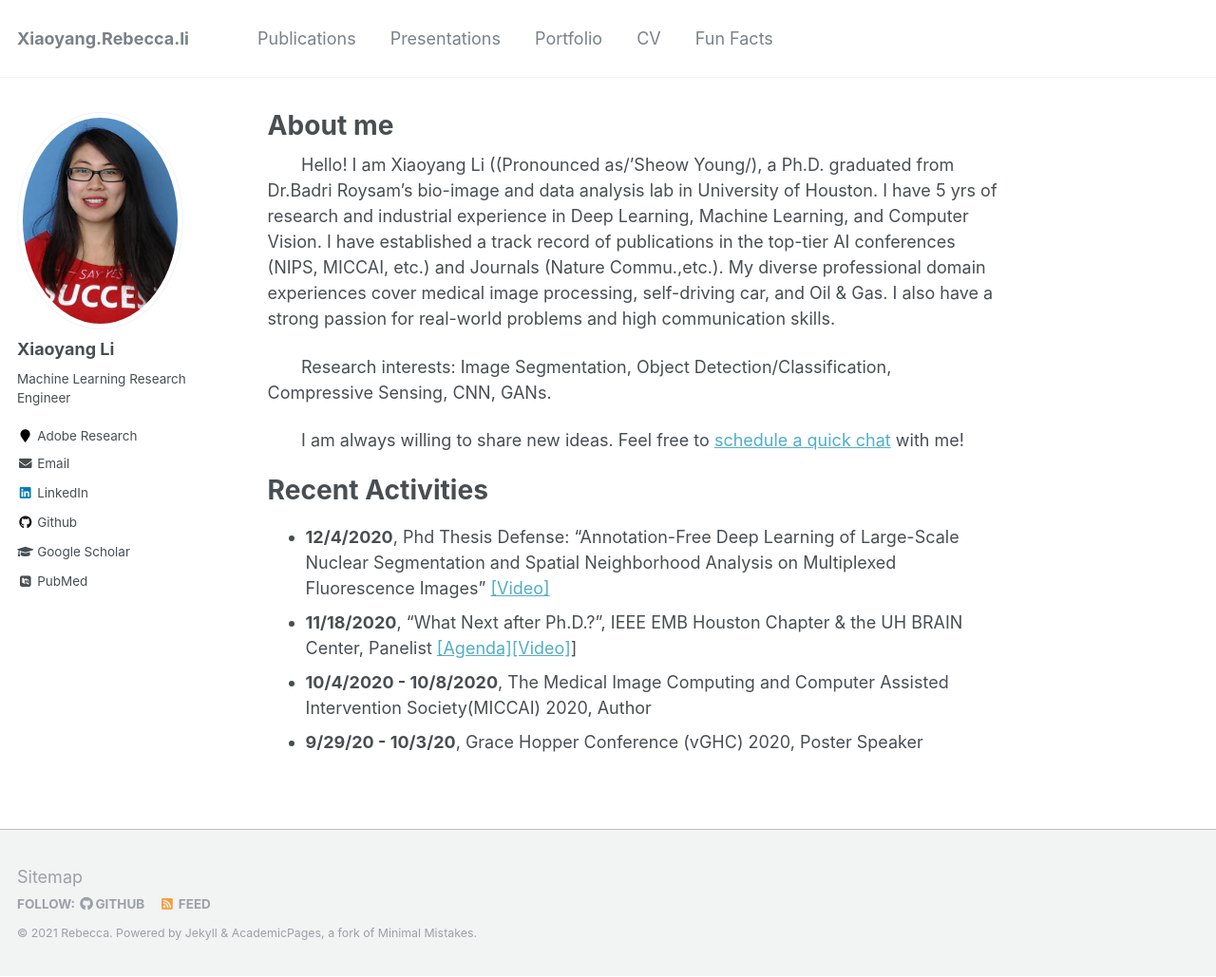
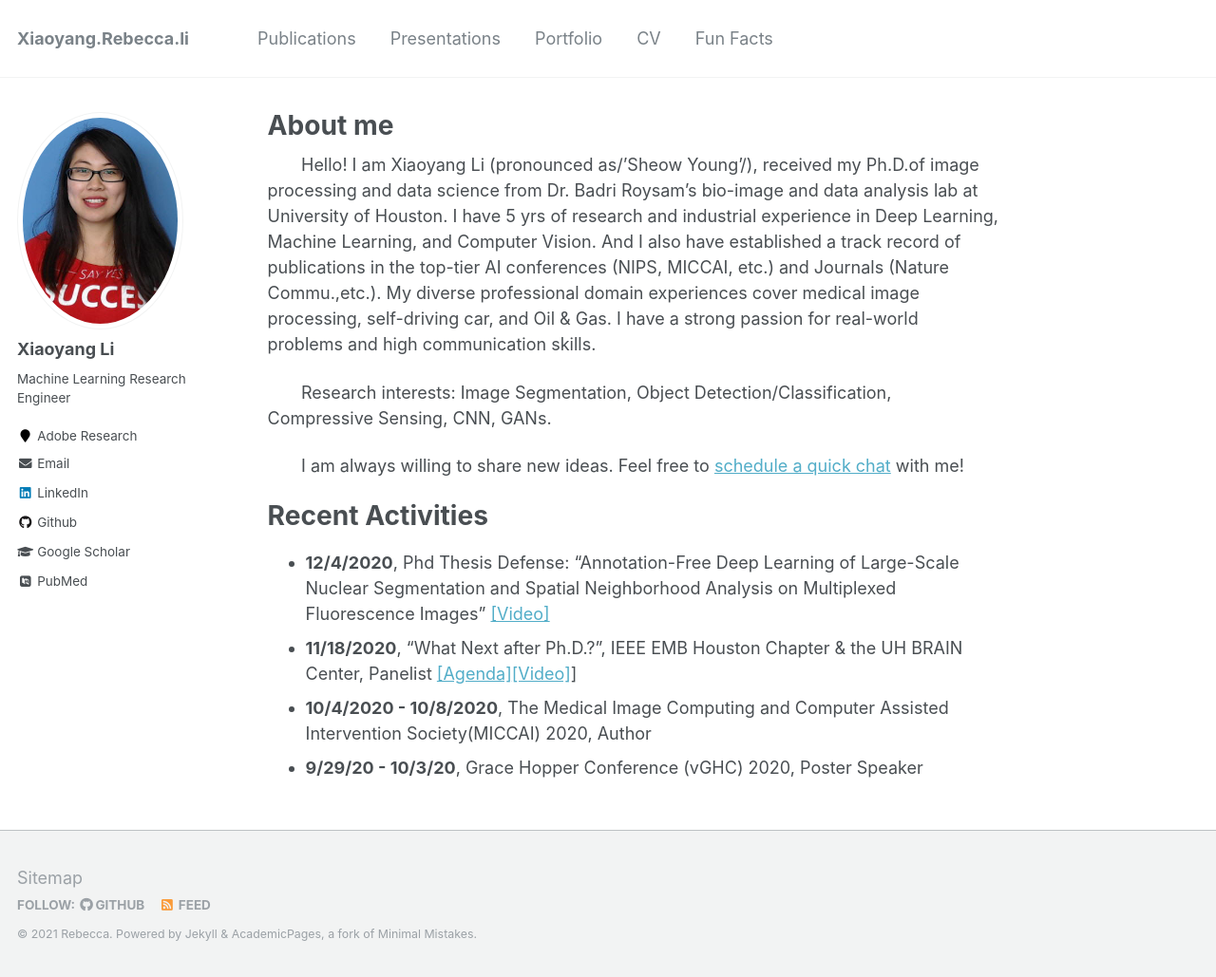
Before and after one commit to Xiaoyang-Rebecca/xiaoyang-rebecca.github.io, a Jekyll site: the page built from _pages/about.md, in a window 1280 px wide and 1029 px high. Shown: the whole window at 95% size. Built offline with Jekyll 4.4.1, drawn with Linux system fonts in a browser that asks for light colours; some web fonts are replaced.

Commit message:
Update about.md

```diff
--- a/_pages/about.md
+++ b/_pages/about.md
@@ -20,7 +20,7 @@ redirect_from:
 &nbsp;&nbsp;&nbsp;&nbsp;&nbsp;&nbsp;  \| [LinkedIn](https://www.linkedin.com/in/xiaoyang-rebecca-li/?locale=en_US)  \|  [ ResearchGate](http://researchgate.net/profile/Xiaoyang_Li14) \| [GoogleScholar](https://scholar.google.com/citations?user=k7iInwsAAAAJ&hl=en&authuser=1) \|   [ GitHub](http://github.com/Xiaoyang-Rebecca )  \|  [ Resume/CV ](https://drive.google.com/file/d/1fzcYLxRPoGuVQn86Krh8u5BrkdtxEhvW/view?usp=sharing) \|
 
 ###  &nbsp; -->
-&nbsp;&nbsp;&nbsp;&nbsp;&nbsp;&nbsp; Hello! I am Xiaoyang Li ((Pronounced as/’Sheow Young/), a Ph.D. graduated from Dr.Badri Roysam's bio-image and data analysis lab in University of Houston. I have 5 yrs of research and industrial experience in Deep Learning, Machine Learning, and Computer Vision. I have established a track record of publications in the top-tier AI conferences (NIPS, MICCAI, etc.) and Journals (Nature Commu.,etc.). My diverse professional domain experiences cover medical image processing, self-driving car, and Oil & Gas. I also have a strong passion for real-world problems and high communication skills.
+&nbsp;&nbsp;&nbsp;&nbsp;&nbsp;&nbsp; Hello! I am Xiaoyang Li (pronounced as/’Sheow Young'/), received my Ph.D.of image processing and data science from Dr. Badri Roysam's bio-image and data analysis lab at University of Houston. I have 5 yrs of research and industrial experience in Deep Learning, Machine Learning, and Computer Vision. And I also have established a track record of publications in the top-tier AI conferences (NIPS, MICCAI, etc.) and Journals (Nature Commu.,etc.). My diverse professional domain experiences cover medical image processing, self-driving car, and Oil & Gas. I have a strong passion for real-world problems and high communication skills.
 
 &nbsp;&nbsp;&nbsp;&nbsp;&nbsp;&nbsp; Research interests: Image Segmentation, Object Detection/Classification, Compressive Sensing, CNN, GANs.
 
```
